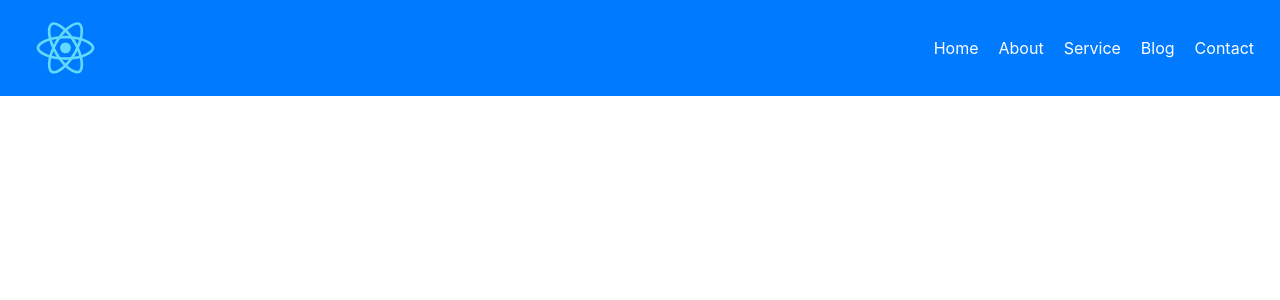
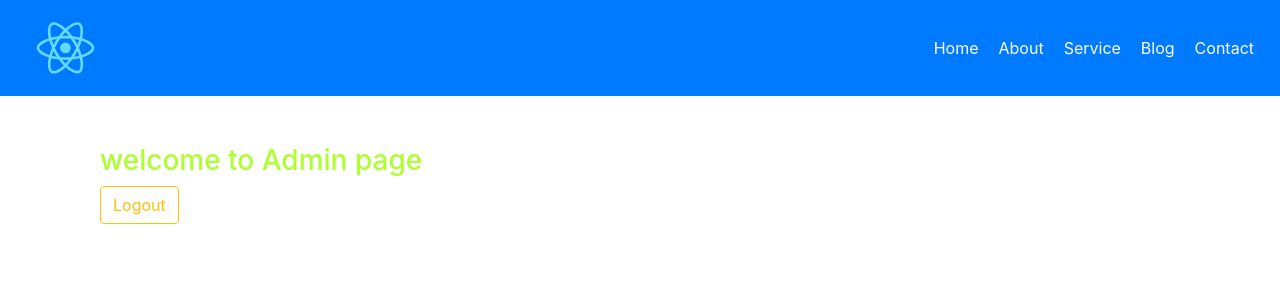
Before and after one commit to Mano-KKD89/svi, a React (Create React App) app: page /admin in a window 1280 px wide. Shown: the top 300 px of the page. Built offline with nearby package versions, Linux system fonts and the light colour scheme; sample sign-in values are in the browser's storage.

Commit message:
adding private router for admin

```diff
--- a/src/App.js
+++ b/src/App.js
@@ -5,6 +5,8 @@ import { BrowserRouter as Router, Switch, Route } from "react-router-dom";
 import { Container, Row, Col } from "react-bootstrap";
 import { routes } from "./Routes";
 import Header from "./header/Header";
+import Admin from "./admin/Admin";
+import { PrivateRoutes } from "./_helpers/PrivateRoutes";
 function App() {
   return (
     <>
@@ -17,6 +19,7 @@ function App() {
                 {routes.map(url => {
                   return <Route exact {...url} />;
                 })}
+                <PrivateRoutes exact path="/admin" component={Admin} />
               </Switch>
             </Col>
           </Row>
--- a/src/Routes.js
+++ b/src/Routes.js
@@ -3,11 +3,15 @@ import About from "./about/About";
 import Service from "./service/Service";
 import Blog from "./blog/Blog";
 import Contact from "./contact/Contact";
-
+import Login from "./login/Login";
 export const routes = [
   {
     path: "/",
     component: Home
+  },
+  {
+    path: "/login",
+    component: Login
   },
   {
     path: "/home",
--- /dev/null
+++ b/src/_helpers/PrivateRoutes.js
@@ -0,0 +1,17 @@
+import React, { Component } from "react";
+import { Redirect, Route } from "react-router-dom";
+
+export const PrivateRoutes = ({ component: Component, ...rest }) => (
+  <Route
+    {...rest}
+    render={props =>
+      localStorage.getItem("authToken") ? (
+        <Component {...props} />
+      ) : (
+        <Redirect
+          to={{ pathname: "/login", state: { from: props.location } }}
+        />
+      )
+    }
+  />
+);
--- /dev/null
+++ b/src/admin/Admin.js
@@ -0,0 +1,31 @@
+import React, { Component } from "react";
+import { Container, Row, Col, Button } from "react-bootstrap";
+class Admin extends Component {
+  constructor(props) {
+    super(props);
+    this.logout = this.logout.bind(this);
+  }
+  logout() {
+    localStorage.removeItem("authToken");
+    this.props.history.push("/login");
+  }
+  render() {
+    return (
+      <>
+        <Container>
+          <Row>
+            <Col xs={12}>
+              <h3>welcome to Admin page</h3>
+
+              <Button variant="outline-warning" onClick={this.logout}>
+                Logout
+              </Button>
+            </Col>
+          </Row>
+        </Container>
+      </>
+    );
+  }
+}
+
+export default Admin;
--- /dev/null
+++ b/src/login/Login.js
@@ -0,0 +1,34 @@
+import React, { Component } from "react";
+import { Container, Row, Col, Button } from "react-bootstrap";
+import { Redirect } from "react-router-dom";
+class Login extends Component {
+  constructor(props) {
+    super(props);
+    this.login = this.login.bind(this);
+  }
+  login() {
+    localStorage.setItem("authToken", "true");
+    this.props.history.push("/admin");
+  }
+
+  render() {
+    let { from } = this.props.location.state || { from: { pathname: "/" } };
+    if (localStorage.getItem("authToken")) return <Redirect to={from} />;
+    return (
+      <>
+        <Container>
+          <Row>
+            <Col xs={12}>
+              <h3>Login page</h3>
+              <Button variant="outline-success" onClick={this.login}>
+                Login
+              </Button>
+            </Col>
+          </Row>
+        </Container>
+      </>
+    );
+  }
+}
+
+export default Login;
```
Also changed, not shown: src/admin/admin.scss (added), src/login/login.scss (added).
